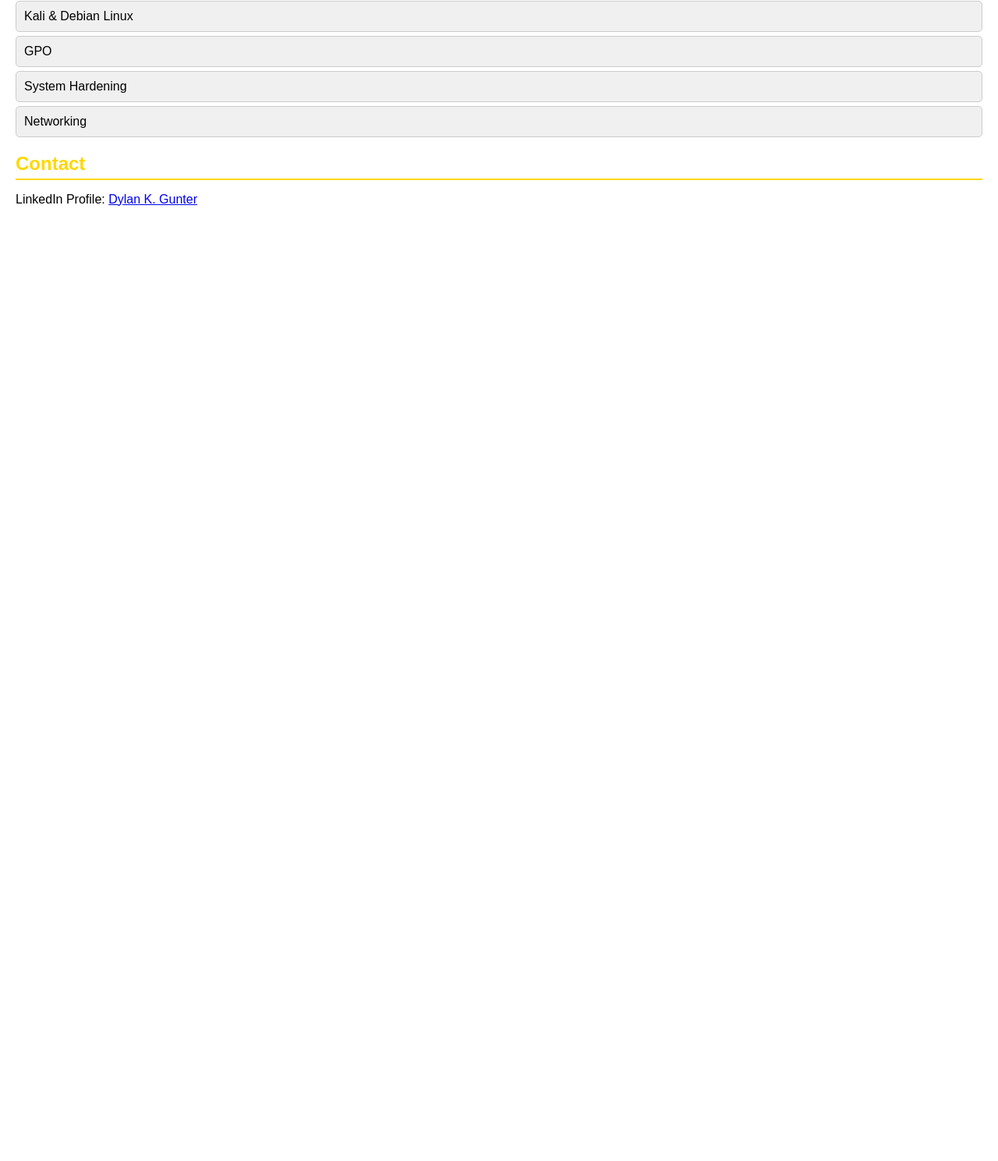
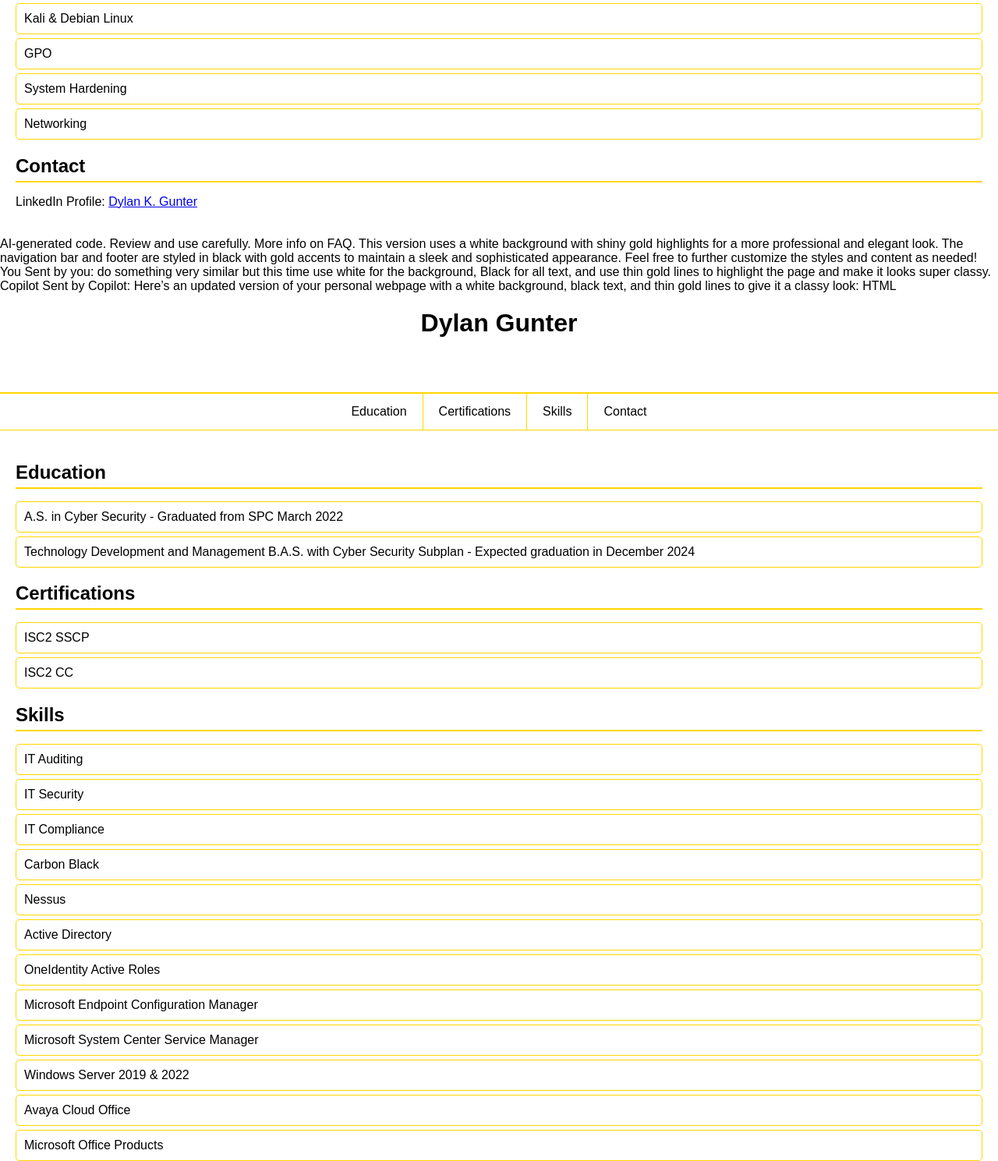
Before and after one commit to dgunter-imperial/dylangunterinfo, a plain HTML site: page index.html in a window 1280 px wide. Shown: the part 1250-2739 px from the top of the page at 78% size. Before the commit the page ends 1551 px from the top, so only its background shows below. Drawn offline with Linux system fonts and the light colour scheme.

Commit message:
Update index.html

```diff
--- a/index.html
+++ b/index.html
@@ -130,4 +130,157 @@
         <p>&copy; 2024 Dylan Gunter</p>
     </footer>
 </body>
-</html
+</html>
+AI-generated code. Review and use carefully. More info on FAQ.
+This version uses a white background with shiny gold highlights for a more professional and elegant look. The navigation bar and footer are styled in black with gold accents to maintain a sleek and sophisticated appearance. Feel free to further customize the styles and content as needed!
+
+
+
+You
+Sent by you:
+do something very similar but this time use white for the background, Black for all text, and use thin gold lines to highlight the page and make it looks super classy.
+Copilot
+Sent by Copilot:
+Here’s an updated version of your personal webpage with a white background, black text, and thin gold lines to give it a classy look:
+
+HTML
+
+<!DOCTYPE html>
+<html lang="en">
+<head>
+    <meta charset="UTF-8">
+    <meta name="viewport" content="width=device-width, initial-scale=1.0">
+    <title>Dylan Gunter - IT Professional</title>
+    <style>
+        body {
+            font-family: Arial, sans-serif;
+            background-color: #ffffff;
+            color: #000000;
+            margin: 0;
+            padding: 0;
+        }
+        header {
+            background-color: #ffffff;
+            padding: 20px;
+            text-align: center;
+            border-bottom: 2px solid #ffd700;
+        }
+        header h1 {
+            margin: 0;
+            color: #000000;
+        }
+        nav {
+            display: flex;
+            justify-content: center;
+            background-color: #ffffff;
+            border-bottom: 1px solid #ffd700;
+        }
+        nav a {
+            color: #000000;
+            padding: 14px 20px;
+            text-decoration: none;
+            text-align: center;
+            border-right: 1px solid #ffd700;
+        }
+        nav a:last-child {
+            border-right: none;
+        }
+        nav a:hover {
+            background-color: #f0f0f0;
+        }
+        .container {
+            padding: 20px;
+        }
+        .section-title {
+            color: #000000;
+            border-bottom: 2px solid #ffd700;
+            padding-bottom: 5px;
+            margin-bottom: 10px;
+        }
+        .skills-list, .education-list, .certifications-list {
+            list-style-type: none;
+            padding: 0;
+        }
+        .skills-list li, .education-list li, .certifications-list li {
+            background-color: #ffffff;
+            margin: 5px 0;
+            padding: 10px;
+            border: 1px solid #ffd700;
+            border-radius: 5px;
+        }
+        footer {
+            background-color: #ffffff;
+            text-align: center;
+            padding: 10px;
+            border-top: 2px solid #ffd700;
+            color: #000000;
+            position: fixed;
+            width: 100%;
+            bottom: 0;
+        }
+        footer a {
+            color: #000000;
+            text-decoration: none;
+        }
+    </style>
+</head>
+<body>
+    <header>
+        <h1>Dylan Gunter</h1>
+        <p>IT Procedure Analyst @ AmeriLife | Cybersecurity & IT Auditing / Compliance</p>
+    </header>
+    <nav>
+        <a href="#education">Education</a>
+        <a href="#certifications">Certifications</a>
+        <a href="#skills">Skills</a>
+        <a href="#contact">Contact</a>
+    </nav>
+    <div class="container">
+        <section id="education">
+            <h2 class="section-title">Education</h2>
+            <ul class="education-list">
+                <li>A.S. in Cyber Security - Graduated from SPC March 2022</li>
+                <li>Technology Development and Management B.A.S. with Cyber Security Subplan - Expected graduation in December 2024</li>
+            </ul>
+        </section>
+        <section id="certifications">
+            <h2 class="section-title">Certifications</h2>
+            <ul class="certifications-list">
+                <li>ISC2 SSCP</li>
+                <li>ISC2 CC</li>
+            </ul>
+        </section>
+        <section id="skills">
+            <h2 class="section-title">Skills</h2>
+            <ul class="skills-list">
+                <li>IT Auditing</li>
+                <li>IT Security</li>
+                <li>IT Compliance</li>
+                <li>Carbon Black</li>
+                <li>Nessus</li>
+                <li>Active Directory</li>
+                <li>OneIdentity Active Roles</li>
+                <li>Microsoft Endpoint Configuration Manager</li>
+                <li>Microsoft System Center Service Manager</li>
+                <li>Windows Server 2019 & 2022</li>
+                <li>Avaya Cloud Office</li>
+                <li>Microsoft Office Products</li>
+                <li>Salesforce & InContact</li>
+                <li>AS400</li>
+                <li>MacOS</li>
+                <li>Kali & Debian Linux</li>
+                <li>GPO</li>
+                <li>System Hardening</li>
+                <li>Networking</li>
+            </ul>
+        </section>
+        <section id="contact">
+            <h2 class="section-title">Contact</h2>
+            <p>LinkedIn Profile: <a href="https://www.linkedin.com/in/dylankgunter" target="_blank">Dylan K. Gunter</a></p>
+        </section>
+    </div>
+    <footer>
+        <p>&copy; 2024 Dylan Gunter</p>
+    </footer>
+</body>
+</html>
```
